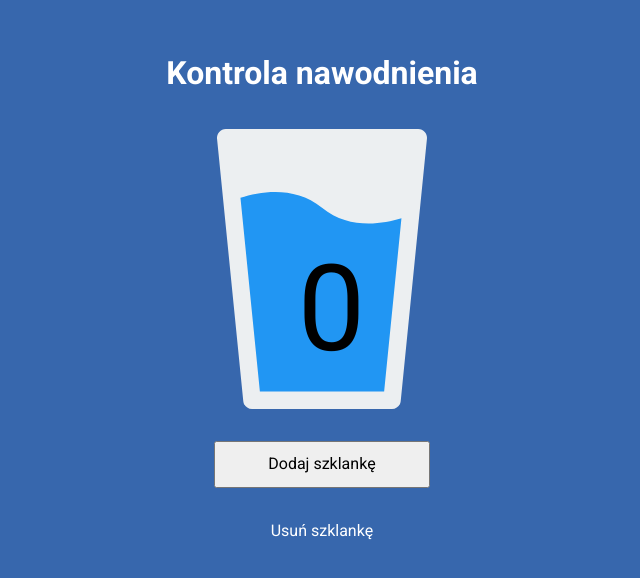
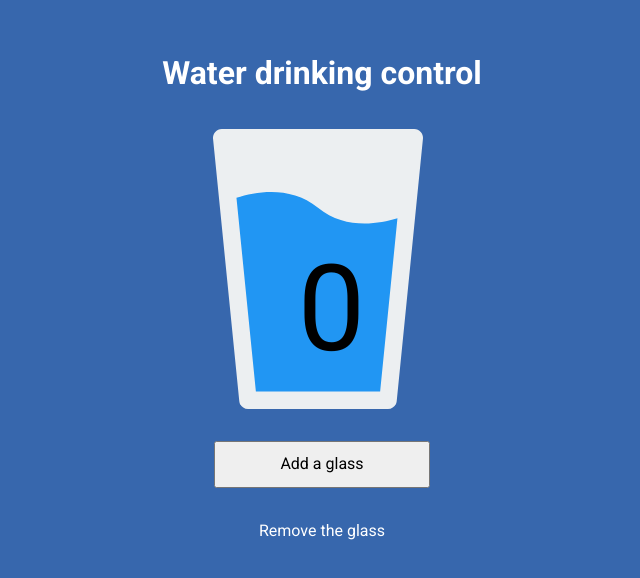
Before and after one commit to Slawecky/drinkwater, a website built with webpack: page src/pages/index.html in a window 1280 px wide. Shown: the part 104-682 px from the top of the page, without its empty margins (318-958 px from the left). Built offline with nearby package versions, Linux system fonts and the light colour scheme.

Commit message:
Language change

```diff
--- a/src/pages/index.html
+++ b/src/pages/index.html
@@ -24,16 +24,16 @@
 
 <body>
   <main class="control">
-    <h1 class="control__header">Kontrola nawodnienia</h1>
+    <h1 class="control__header">Water drinking control</h1>
     <div class="control__back  ">
       <img class="control__logo" src="../assets/img/water-glass.svg" alt="Glass " />
       <span class="control__counter">0</span>
     </div>
     <div class="count__button1">
-      <button class="button add--js">Dodaj szklankę <spa class="info--js"></spa></button>
+      <button class="button add--js">Add a glass <spa class="info--js"></spa></button>
     </div>
     <div class="count__button2">
-      <button class="button__remove remove--js">Usuń szklankę</button>
+      <button class="button__remove remove--js">Remove the glass</button>
     </div>
   </main>
 </body>
```
